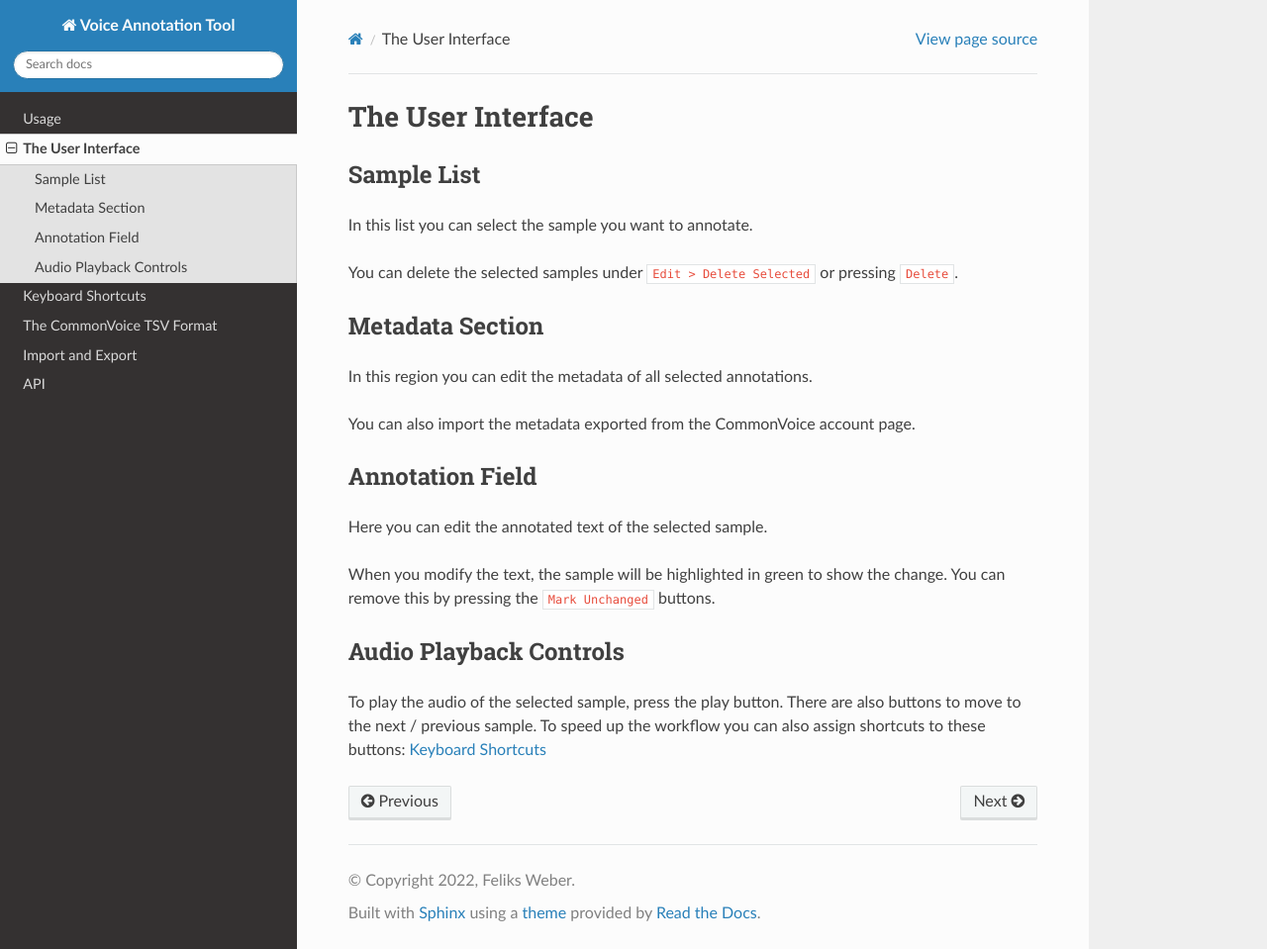
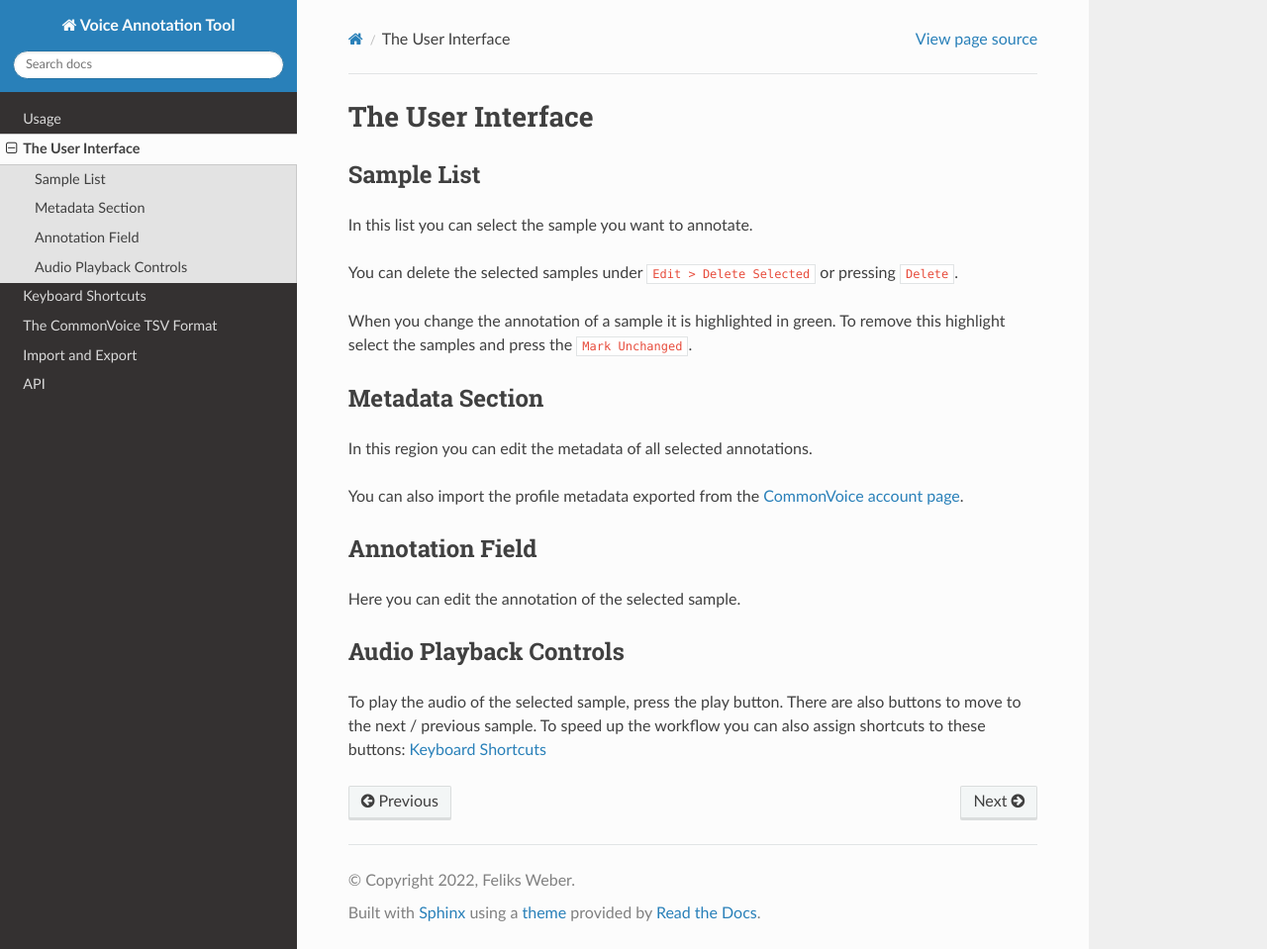
Before and after one commit to tud-zih-energy/voice-annotation-tool, a Sphinx documentation site: the page built from docs/interface.rst, in a window 1280 px wide and 959 px high. Shown: the whole window at 99% size. Built offline with Sphinx 7.4.7 and the Read the Docs theme 2.0.0, drawn with Linux system fonts in a browser that asks for light colours.

Commit message:
Improve interface documentation page

```diff
--- a/docs/interface.rst
+++ b/docs/interface.rst
@@ -8,19 +8,19 @@ In this list you can select the sample you want to annotate.
 
 You can delete the selected samples under ``Edit > Delete Selected`` or pressing ``Delete``.
 
+When you change the annotation of a sample it is highlighted in green. To remove this highlight select the samples and press the ``Mark Unchanged``.
+
 Metadata Section
 ----------------
 
 In this region you can edit the metadata of all selected annotations.
 
-You can also import the metadata exported from the CommonVoice account page.
+You can also import the profile metadata exported from the `CommonVoice account page <https://commonvoice.mozilla.org/en/profile/download>`_.
 
 Annotation Field
 ----------------
 
-Here you can edit the annotated text of the selected sample.
-
-When you modify the text, the sample will be highlighted in green to show the change. You can remove this by pressing the ``Mark Unchanged`` buttons.
+Here you can edit the annotation of the selected sample.
 
 Audio Playback Controls
 -----------------------
```
